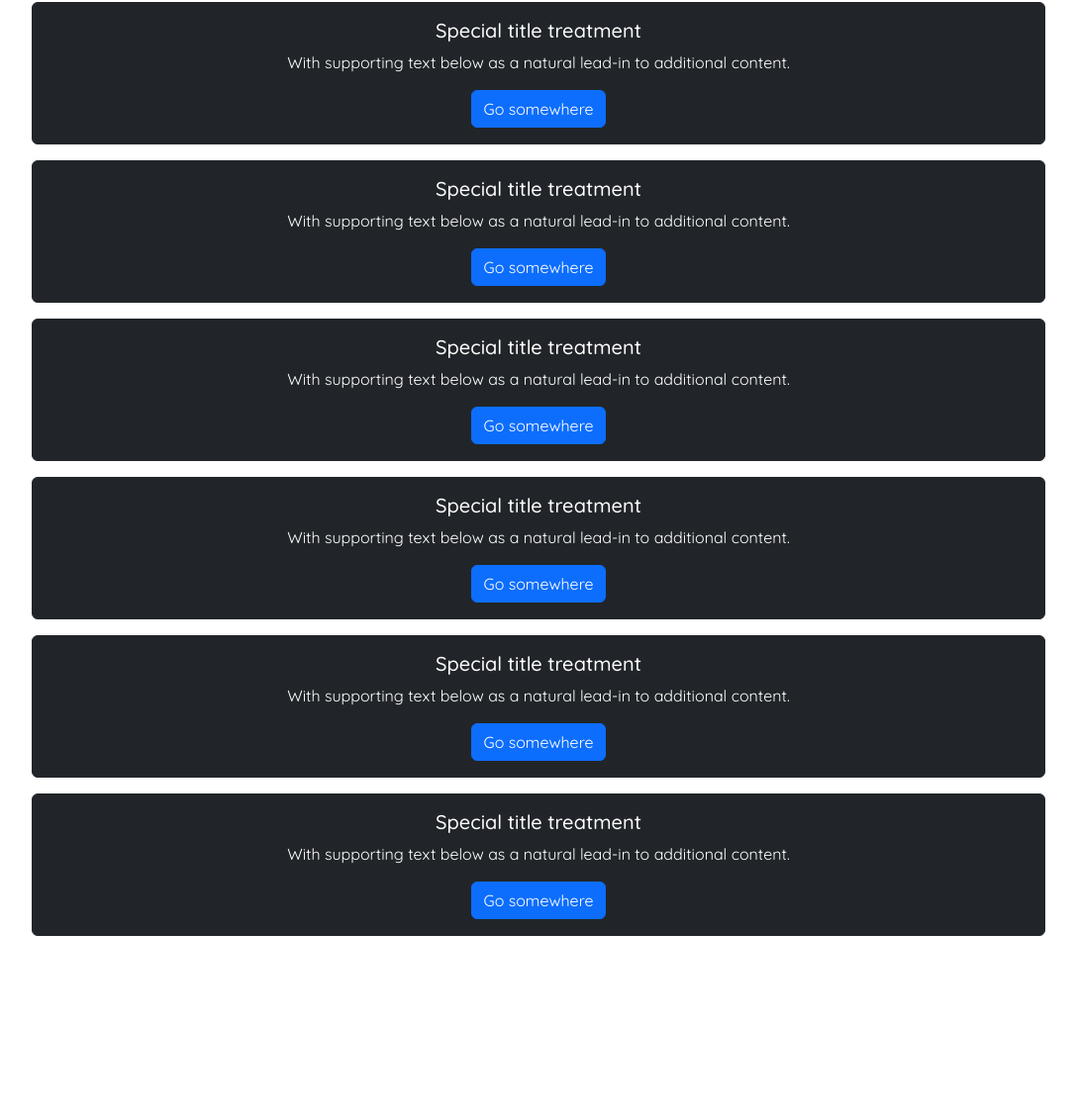
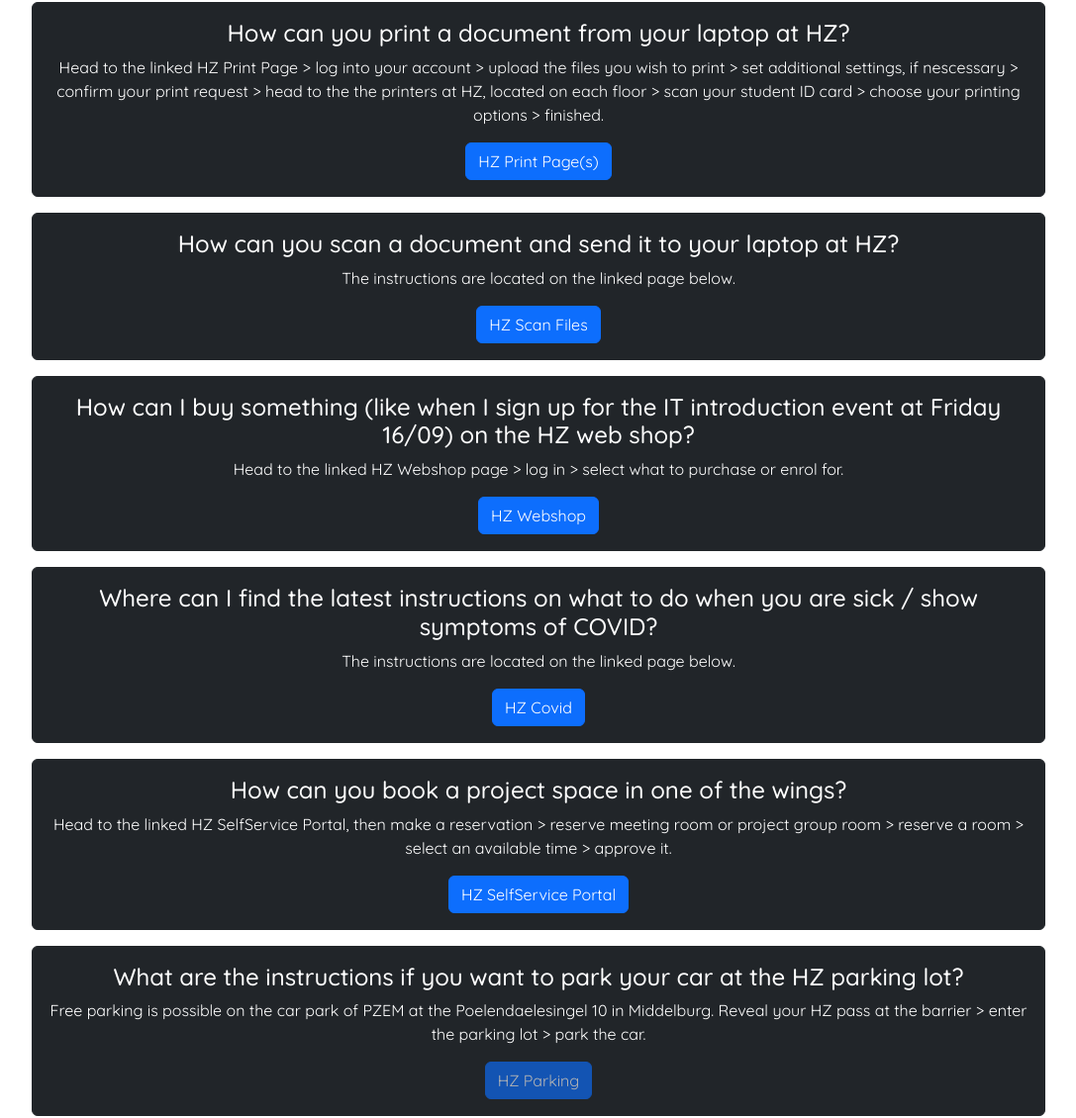
Before and after one commit to ClintUNI/ClintUNI.github.io, a plain HTML site: page faq.html in a window 1280 px wide. Shown: the part 868-1998 px from the top of the page at 99% size, without its empty margins (96-1183 px from the left). Before the commit the page ends 1830 px from the top, so only its background shows below. Drawn offline with Linux system fonts and the light colour scheme.

Commit message:
response

```diff
--- a/css/blog1.css
+++ b/css/blog1.css
@@ -22,5 +22,6 @@
 @media(max-width: 700px){
     .text-box h1{
         font-size: 60px;
+        margin-top: 20%;
     }
 }
--- a/css/dashboard1.css
+++ b/css/dashboard1.css
@@ -26,6 +26,7 @@
 @media(max-width: 700px){
     .text-box h1{
         font-size: 60px;
+        margin-top: 20%;
     }
 }
 .page2text{
--- a/css/faq1.css
+++ b/css/faq1.css
@@ -22,6 +22,7 @@
 @media(max-width: 700px){
     .text-box h1{
         font-size: 60px;
+        margin-top: 20%;
     }
 }
 .page2text{
--- a/css/index1.css
+++ b/css/index1.css
@@ -22,6 +22,7 @@
 @media(max-width: 700px){
     .text-box h1{
         font-size: 60px;
+        margin-top: 20%;
     }
 }
 
--- a/css/profile1.css
+++ b/css/profile1.css
@@ -18,19 +18,24 @@
     font-weight: 100;
     color: #fff;
 }
-
 @media(max-width: 700px){
     .text-box h1{
+        margin-top: 20%;
         font-size: 60px;
     }
+    video{
+        width: 100%;
+        aspect-ratio: 16/9;
+    }
 }
-
+video{
+    max-width: 640;
+    max-height: 360;
+}
 .page2text{
     width: 80%;
     margin: auto;
     text-align: center;
-    padding-top: 50px;
-    padding-bottom: 20px;
 }
 .h1page2{
     font-size: 80px;
@@ -40,7 +45,3 @@
     color:black;
     font-size: 52px;
 }
-.page2list{
-    margin:auto;
-    padding-bottom: 20px;
-}
--- a/faq.html
+++ b/faq.html
@@ -95,44 +95,45 @@
               <div class="row-col-sm-6">
                 <div class="card text-center text-bg-dark border-dark mb-3">
                   <div class="card-body">
-                      <h5 class="card-title">Special title treatment</h5>
-                      <p class="card-text">With supporting text below as a natural lead-in to additional content.</p>
-                      <a href="#" class="btn btn-primary">Go somewhere</a>
+                      <h4 class="card-title">How can you print a document from your laptop at HZ?</h4>
+                      <p class="card-text">Head to the linked HZ Print Page > log into your account > upload the files you wish to print > set additional settings, if nescessary > confirm your print request > head to the the printers at HZ, located on each floor
+                          > scan your student ID card > choose your printing options > finished.</p>
+                      <a href="https://print.hz.nl/login.cfm?dest=index.cfm&" class="btn btn-primary" target="_blank">HZ Print Page(s)</a>
                   </div>
                 </div>
                 <div class="card text-center text-bg-dark border-dark mb-3">
                   <div class="card-body">
-                      <h5 class="card-title">Special title treatment</h5>
-                      <p class="card-text">With supporting text below as a natural lead-in to additional content.</p>
-                      <a href="#" class="btn btn-primary">Go somewhere</a>
+                      <h4 class="card-title">How can you scan a document and send it to your laptop at HZ?</h4>
+                      <p class="card-text">The instructions are located on the linked page below.</p>
+                      <a href="https://hzuniversity.topdesk.net/tas/public/ssp/content/detail/knowledgeitem?unid=d065a4e8a56d47dcbd0ffb9cdf78f20b&origin=searchPreview" class="btn btn-primary" target="_blank">HZ Scan Files</a>
                   </div>
                 </div>
                 <div class="card text-center text-bg-dark border-dark mb-3">
                   <div class="card-body">
-                      <h5 class="card-title">Special title treatment</h5>
-                      <p class="card-text">With supporting text below as a natural lead-in to additional content.</p>
-                      <a href="#" class="btn btn-primary">Go somewhere</a>
+                      <h4 class="card-title">How can I buy something (like when I sign up for the IT introduction event at Friday 16/09) on the HZ web shop?</h4>
+                      <p class="card-text">Head to the linked HZ Webshop page > log in > select what to purchase or enrol for.</p>
+                      <a href="https://webshop.hz.nl/" class="btn btn-primary">HZ Webshop</a>
                   </div>
                 </div>
                 <div class="card text-center text-bg-dark border-dark mb-3">
                   <div class="card-body">
-                      <h5 class="card-title">Special title treatment</h5>
-                      <p class="card-text">With supporting text below as a natural lead-in to additional content.</p>
-                      <a href="#" class="btn btn-primary">Go somewhere</a>
+                      <h4 class="card-title">Where can I find the latest instructions on what to do when you are sick / show symptoms of COVID?</h4>
+                      <p class="card-text">The instructions are located on the linked page below.</p>
+                      <a href="https://hz.nl/en/current-affairs/coronavirus" class="btn btn-primary">HZ Covid</a>
                   </div>
                 </div>
                 <div class="card text-center text-bg-dark border-dark mb-3">
                   <div class="card-body">
-                      <h5 class="card-title">Special title treatment</h5>
-                      <p class="card-text">With supporting text below as a natural lead-in to additional content.</p>
-                      <a href="#" class="btn btn-primary">Go somewhere</a>
+                      <h4 class="card-title">How can you book a project space in one of the wings?</h4>
+                      <p class="card-text">Head to the linked HZ SelfService Portal, then make a reservation > reserve meeting room or project group room > reserve a room > select an available time > approve it.</p>
+                      <a href="https://hzuniversity.topdesk.net/tas/public/ssp/" class="btn btn-primary">HZ SelfService Portal</a>
                   </div>
                 </div>
                 <div class="card text-center text-bg-dark border-dark mb-3">
                   <div class="card-body">
-                      <h5 class="card-title">Special title treatment</h5>
-                      <p class="card-text">With supporting text below as a natural lead-in to additional content.</p>
-                      <a href="#" class="btn btn-primary">Go somewhere</a>
+                      <h4 class="card-title">What are the instructions if you want to park your car at the HZ parking lot?</h4>
+                      <p class="card-text">Free parking is possible on the car park of PZEM at the Poelendaelesingel 10 in Middelburg. Reveal your HZ pass at the barrier > enter the parking lot > park the car.</p>
+                      <a href="#" class="btn btn-primary disabled" id="btndisabled">HZ Parking</a>
                   </div>
                 </div>
               </div>
```
Also changed, not shown: dashboard.html (+12 -1 lines), index.html (+2 -1 lines), profile.html (+15 -5 lines).
